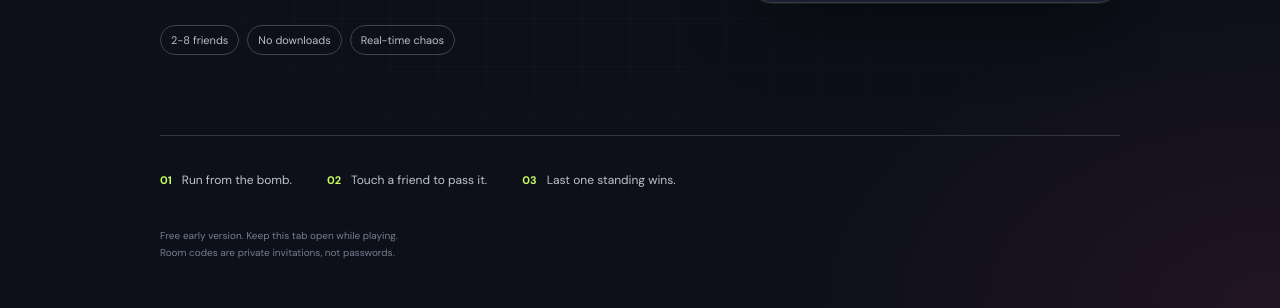
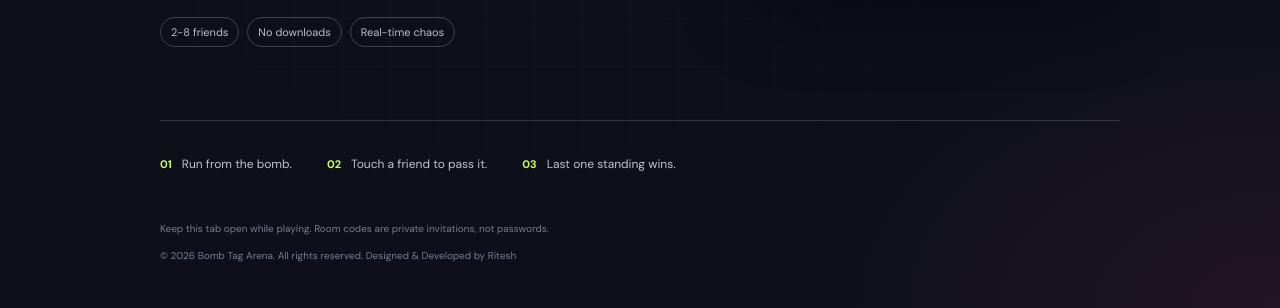
Before and after one commit to riteshsah235/bomb-tag-arena, a website: page public/index.html in a window 1280 px wide. Shown: the part 492-800 px from the top of the page. Drawn offline with nearby package versions, Linux system fonts and the light colour scheme; animation ran at ten frames a second; a web font is replaced by a local one.

Commit message:
Add site footer to home screen
Updated footer section to include copyright and designer information.

```diff
--- a/public/index.html
+++ b/public/index.html
@@ -53,9 +53,15 @@
         <div><b>02</b><span>Touch a friend to pass it.</span></div>
         <div><b>03</b><span>Last one standing wins.</span></div>
       </div>
-      <footer>
-        Free early version. Keep this tab open while playing.<br />Room codes
-        are private invitations, not passwords.
+      <footer class="site-footer">
+        <p class="footnote">
+          Keep this tab open while playing. Room codes are private invitations,
+          not passwords.
+        </p>
+        <div class="footer-line">
+          <span>&copy; 2026 Bomb Tag Arena. All rights reserved.</span>
+          <span>Designed &amp; Developed by Ritesh</span>
+        </div>
       </footer>
     </main>
     <main id="game" hidden>
```
